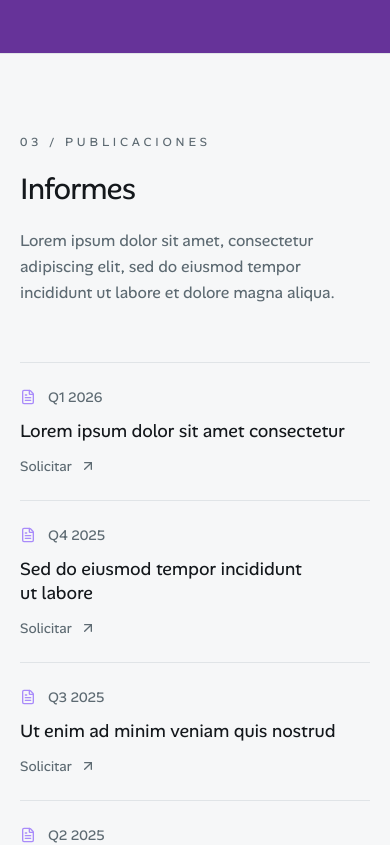
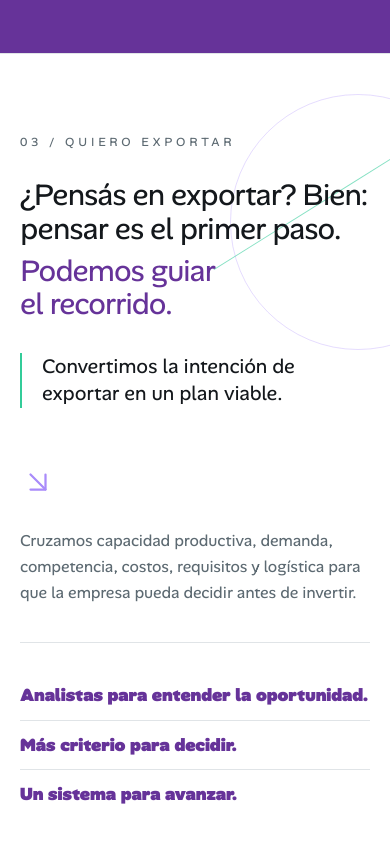
Before and after one commit to matumorel/conzeta, a Next.js app: page / in a window 390 px wide. Shown: the part 3880-4725 px from the top of the page. Built offline with nearby package versions, Linux system fonts and the light colour scheme.

Commit message:
Add files via upload

```diff
--- a/app/page.tsx
+++ b/app/page.tsx
@@ -1,8 +1,8 @@
 import { AboutSection } from '@/components/about-section'
 import { ContactSection } from '@/components/contact-section'
+import { ExportSection } from '@/components/export-section'
 import { HeroSection } from '@/components/hero-section'
 import { LogoBand } from '@/components/logo-band'
-import { ReportsSection } from '@/components/reports-section'
 import { ServicesSection } from '@/components/services-section'
 import { SiteFooter } from '@/components/site-footer'
 import { SiteHeader } from '@/components/site-header'
@@ -16,7 +16,7 @@ export default function Page() {
         <AboutSection />
         <ServicesSection />
         <LogoBand />
-        <ReportsSection />
+        <ExportSection />
         <ContactSection />
       </main>
       <SiteFooter />
--- /dev/null
+++ b/components/export-section.tsx
@@ -0,0 +1,63 @@
+import { ArrowDownRight } from 'lucide-react'
+
+const DECISION_POINTS = [
+  'Analistas para entender la oportunidad.',
+  'Más criterio para decidir.',
+  'Un sistema para avanzar.',
+]
+
+export function ExportSection() {
+  return (
+    <section
+      id="quiero-exportar"
+      className="scroll-mt-20 overflow-hidden border-b border-border bg-card"
+    >
+      <div className="relative mx-auto grid max-w-6xl gap-14 px-5 py-20 lg:grid-cols-[1.25fr_0.75fr] lg:gap-20 lg:px-8 lg:py-28">
+        <div
+          className="pointer-events-none absolute -right-24 top-10 h-64 w-64 rounded-full border border-accent/30 sm:h-80 sm:w-80 lg:-right-10 lg:top-16"
+          aria-hidden="true"
+        />
+        <div
+          className="pointer-events-none absolute -right-4 top-40 h-px w-52 rotate-[-32deg] bg-primary/60 sm:w-72 lg:right-12 lg:top-52"
+          aria-hidden="true"
+        />
+
+        <div className="relative">
+          <p className="text-xs uppercase tracking-[0.32em] text-muted-foreground">
+            03 / Quiero exportar
+          </p>
+          <h2 className="mt-7 max-w-3xl text-3xl leading-[1.12] tracking-tight text-balance sm:text-4xl lg:text-5xl">
+            ¿Pensás en exportar? Bien: pensar es el primer paso.
+            <span className="mt-2 block text-brand-violet">Podemos guiar el recorrido.</span>
+          </h2>
+          <p className="mt-8 max-w-xl border-l-2 border-primary pl-5 text-xl leading-snug text-pretty sm:text-2xl">
+            Convertimos la intención de exportar en un plan viable.
+          </p>
+        </div>
+
+        <div className="relative self-end lg:pt-20">
+          <ArrowDownRight
+            className="mb-7 h-9 w-9 text-accent"
+            strokeWidth={1.5}
+            aria-hidden="true"
+          />
+          <p className="max-w-md text-base leading-relaxed text-pretty text-muted-foreground sm:text-lg">
+            Cruzamos capacidad productiva, demanda, competencia, costos, requisitos y logística
+            para que la empresa pueda decidir antes de invertir.
+          </p>
+
+          <div className="mt-9 border-t border-border pt-7">
+            {DECISION_POINTS.map((point) => (
+              <p
+                key={point}
+                className="border-b border-border py-3 text-lg font-black leading-snug text-brand-violet last:border-b-0"
+              >
+                {point}
+              </p>
+            ))}
+          </div>
+        </div>
+      </div>
+    </section>
+  )
+}
--- a/components/site-header.tsx
+++ b/components/site-header.tsx
@@ -9,7 +9,7 @@ const NAV_ITEMS = [
   { id: 'inicio', label: 'Inicio' },
   { id: 'quienes-somos', label: 'Nuestra perspectiva' },
   { id: 'que-hacemos', label: 'Qué hacemos' },
-  { id: 'informes', label: 'Informes' },
+  { id: 'quiero-exportar', label: 'Quiero exportar' },
   { id: 'contacto', label: 'Contacto' },
 ]
 
```
Also changed, not shown: 2 other files (tests, documents, lock files or other folders).
